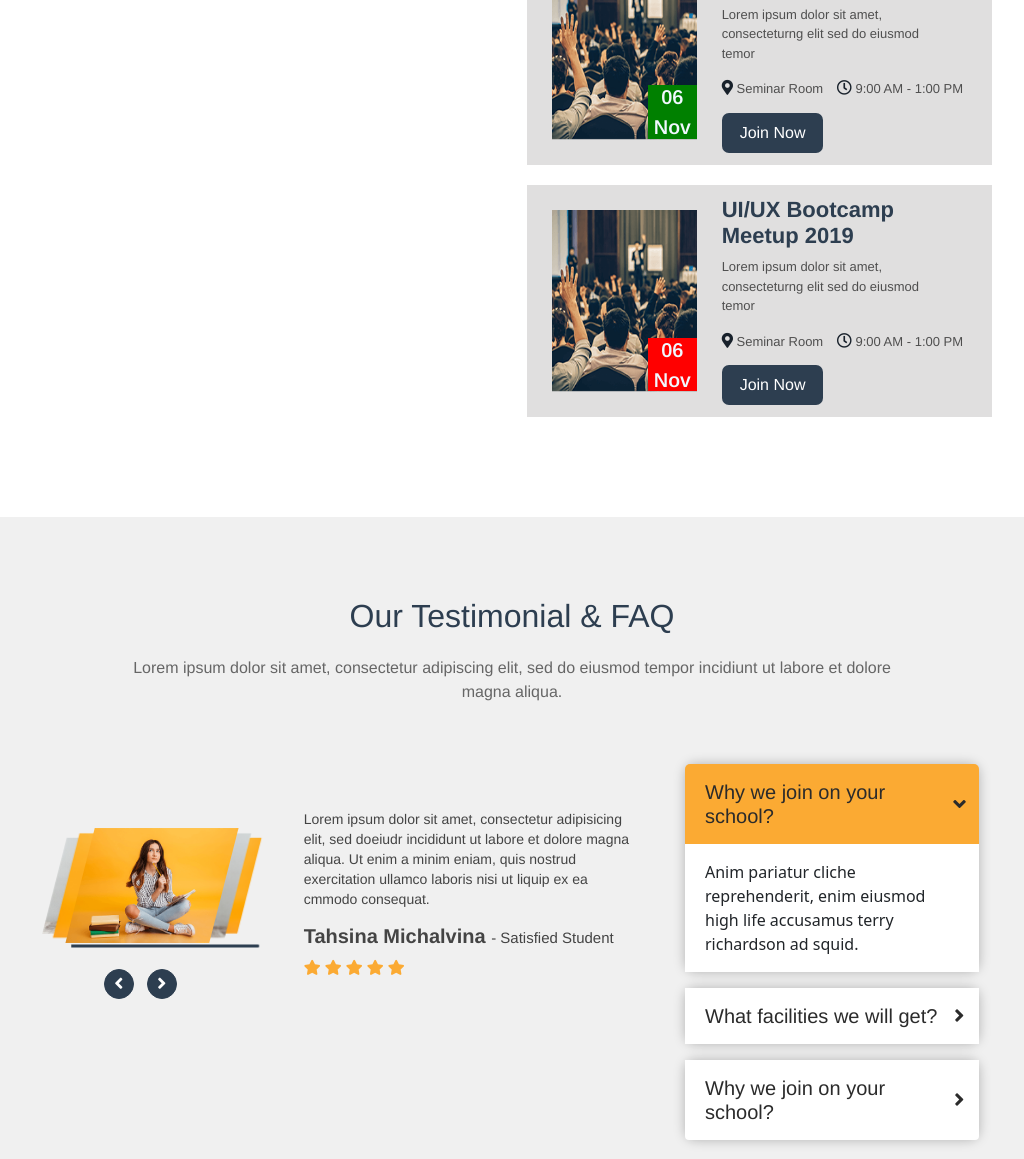
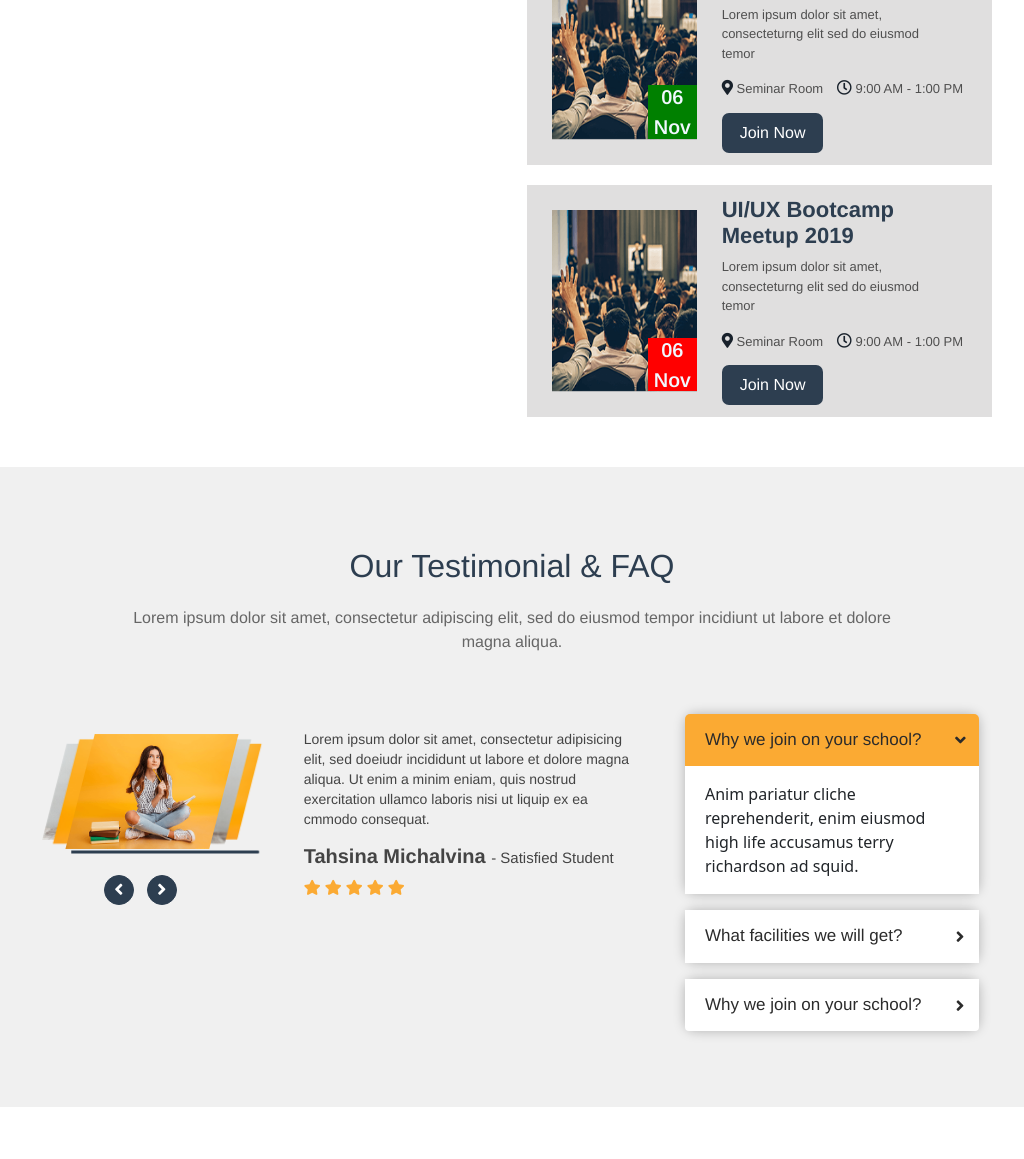
Before and after one commit to mushfik16381/gyan, a plain HTML site: page index.html in a window 1024 px wide. Shown: the part 2829-3988 px from the top of the page. Drawn offline with nearby package versions, Linux system fonts and the light colour scheme.

Commit message:
third change

```diff
--- a/css/responsive.css
+++ b/css/responsive.css
@@ -1490,30 +1490,6 @@
         margin-top: 30px;
         margin-bottom: 80px;
     }
-    /* #course-part .slick-dots {
-        position: absolute;
-        bottom: -5%;
-        left: 50%;
-        transform: translateX(-50%);
-        padding: 0;
-    }
-    #course-part .slick-dots li{
-        display: inline-block;
-    }
-    #course-part .slick-dots li button{
-        font-size: 0;
-        width: 12px;
-        height: 12px;
-        border: 1px solid #8a8988;
-        background: transparent;
-
-        border-radius: 50%;
-        margin:0 5px;
-    }
-    #course-part .slick-dots .slick-active button{
-        background: #fbaa33;
-        border-color: #fbaa33;
-    } */
     #course-part .item .introduction .name h2{
         font-size: 14px;
     }
@@ -1547,6 +1523,9 @@
 
 
     /* ========== event-part start============ */
+    #event-part{
+        padding-bottom: 30px;
+    }
     #event-part .calender img{
         padding: 0 12px;
         margin-bottom: 30px;
@@ -1577,7 +1556,7 @@
         margin: 0 auto;
     }
     #testimonial-part .test_slider{
-        margin-top: 64px;
+        margin-top: 20px;
     }
     #testimonial-part .test_slider::after{
         right: -25%;
@@ -1586,8 +1565,8 @@
         left: 45%;
     }
     #testimonial-part .details-slider{
-        padding: 30px 0;
-        margin-bottom: 50px;
+        padding: 0;
+        margin-bottom: 0;
     }
     #testimonial-part .details p{
         padding-left: 40px;
@@ -1624,6 +1603,9 @@
     #testimonial-part .details-slider .slick-dots .slick-active button{
         background: #fbaa33;
         border-color: #fbaa33;
+    }
+    #testimonial-part .accordion-item h2{
+        font-size: 17px;
     }
     #testimonial-part .prev{
         width: 30px;
```
